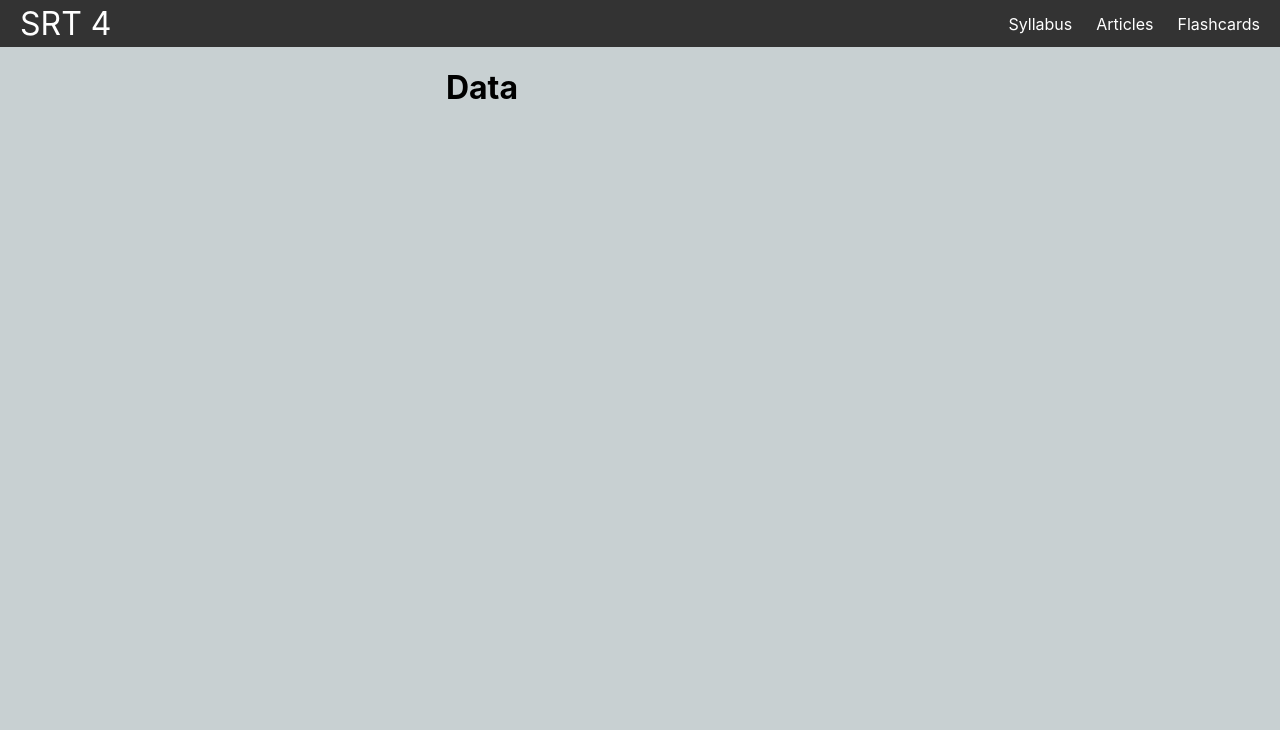
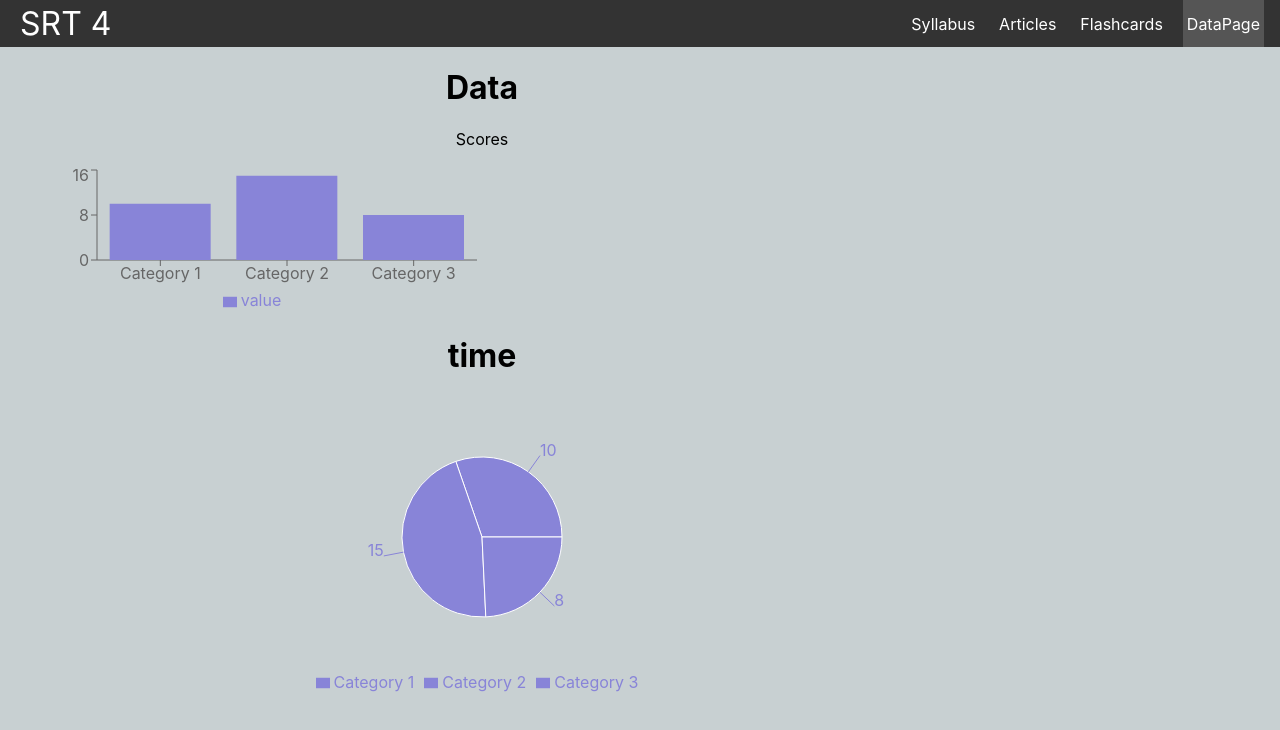
Before and after one commit to MD5595/SrtFlaskWebsite, a React (Create React App) app in the folder my-app/: page /DataPage in a window 1280 px wide. Shown: the top 730 px of the page. Built offline with nearby package versions, Linux system fonts and the light colour scheme; no server answers.

Commit message:
Started data visualization, fixed part of UserLocationTime functionality

```diff
--- a/my-app/package.json
+++ b/my-app/package.json
@@ -13,6 +13,7 @@
     "react-router-dom": "^6.17.0",
     "react-scripts": "5.0.1",
     "reactstrap": "^9.2.0",
+    "recharts": "^2.10.3",
     "web-vitals": "^2.1.4"
   },
   "scripts": {
--- a/my-app/src/App.js
+++ b/my-app/src/App.js
@@ -52,7 +52,7 @@ function App() {
             .catch(error => {
                 console.error(error);
             });
-    },);
+    },[location.pathname]);
 
 
     return (
@@ -79,7 +79,7 @@ function App() {
                 <Route index path="/u6_1" element={<Unit61/>}/>
                 <Route index path="/u6_2" element={<Unit62/>}/>
                 <Route index path="/Flashcards" element={<FlashcardPage/>}/>
-                 <Route index path="/DataPage" element={<DataPage/>}/>
+                <Route index path="/DataPage" element={<DataPage/>}/>
             </Routes>
         </BrowserRouter>
     );
--- a/my-app/src/components/Navbar.js
+++ b/my-app/src/components/Navbar.js
@@ -10,7 +10,7 @@ export default function Navigation() {
         <CustomLink to="/Syllabus">Syllabus</CustomLink>
         <CustomLink to="/ArticleHome">Articles</CustomLink>
         <CustomLink to="/Flashcards">Flashcards</CustomLink>
-
+        <CustomLink to="/DataPage">DataPage</CustomLink>
 
       </ul>
     </nav>
--- a/my-app/src/pages/DataPage.js
+++ b/my-app/src/pages/DataPage.js
@@ -1,9 +1,41 @@
 import React from 'react';
+import { BarChart, Bar, XAxis, YAxis, Tooltip, Legend, ResponsiveContainer,PieChart, Pie } from 'recharts';
 
 function DataPage() {
+
+  const data = [
+    { name: 'Category 1', value: 10 },
+    { name: 'Category 2', value: 15 },
+    { name: 'Category 3', value: 8 },
+
+  ];
+
   return (
     <div className="container">
       <h1>Data</h1>
+      <p>Scores</p>
+      <ResponsiveContainer width="50%" height={150}>
+        <BarChart data={data}>
+          <XAxis dataKey="name" />
+          <YAxis />
+          <Tooltip />
+          <Legend />
+          <Bar dataKey="value" fill="#8884d8" />
+        </BarChart>
+      </ResponsiveContainer>
+
+
+
+
+      <h1>time</h1>
+
+      <ResponsiveContainer width="100%" height={300}>
+        <PieChart>
+          <Pie dataKey="value" data={data} cx="50%" cy="50%" outerRadius={80} fill="#8884d8" label />
+          <Tooltip />
+          <Legend />
+        </PieChart>
+      </ResponsiveContainer>
     </div>
   );
 }
```
Also changed, not shown: 1 other file (tests, documents, lock files or other folders).
